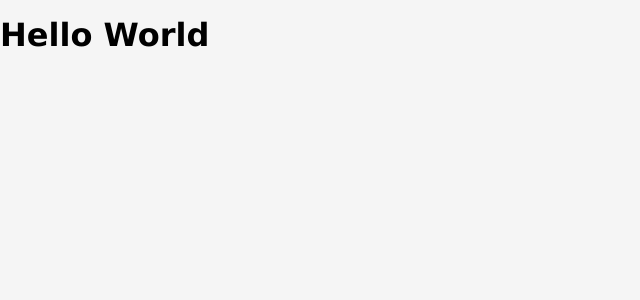
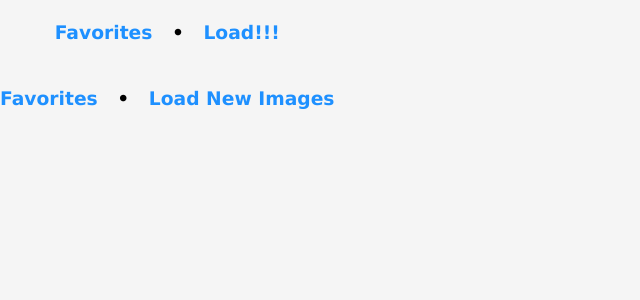
Before and after one commit to gvholley/apod-react, a React (Create React App) app: page / in a window 1280 px wide. Shown: the top 300 px of the page, without its empty margins (0-640 px from the left). Built offline with nearby package versions, Linux system fonts and the light colour scheme.

Commit message:
Added Navbar

```diff
--- a/src/App.js
+++ b/src/App.js
@@ -1,9 +1,11 @@
 import logo from './logo.svg';
 import './App.css';
+import Navbar from './components/navbar';
 
 function App() {
   return (
     <div className="App">
+    <Navbar />
       <h1>Hello World</h1>
     </div>
   );
--- /dev/null
+++ b/src/components/navbar.js
@@ -0,0 +1,26 @@
+import React from 'react';
+
+function Navbar() {
+
+  return (
+    <React.Fragment>
+      <div class="navigation-container">
+        <span class="background"></span>
+            <span class="navigation-items" id="resultsNav">
+                <h3 class="clickable" onclick="updateDOM('favorites')">Favorites</h3>
+                <h3>&nbsp;&nbsp;&nbsp;•&nbsp;&nbsp;&nbsp;</h3>
+                <h3 class="clickable" onclick="getNasaPictures()">Load!!!</h3>
+            </span>
+
+            <span class="navigation-items" id="favoritesNav">
+                <h3 class="clickable" onclick="updateDOM('favorites')">Favorites</h3>
+                <h3>&nbsp;&nbsp;&nbsp;•&nbsp;&nbsp;&nbsp;</h3>
+                <h3 class="clickable" onclick="getNasaPictures()">Load New Images</h3>
+            </span>
+      </div>
+
+    </React.Fragment>
+    )
+}
+
+export default Navbar;
```
